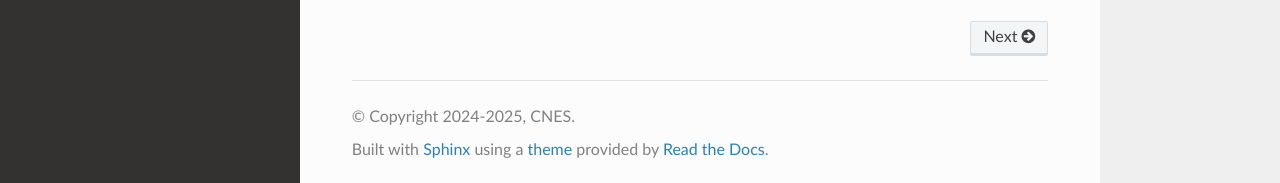
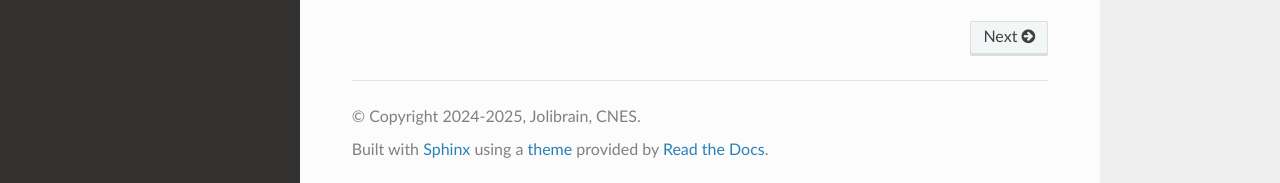
Before and after one commit to ship-zone/colette, a Sphinx documentation site: the page built from docs/source/index.rst, in a window 1280 px wide and 900 px high, scrolled down 4436 px. Shown: the part 714-897 px from the top of the window. Built offline with Sphinx 7.4.7 and the Read the Docs theme 3.1.0, drawn with Linux system fonts in a browser that asks for light colours.

Commit message:
doc: fix copyright

```diff
--- a/docs/source/conf.py
+++ b/docs/source/conf.py
@@ -7,7 +7,7 @@
 # https://www.sphinx-doc.org/en/master/usage/configuration.html#project-information
 
 project = "Colette"
-copyright = "2024-2025, CNES"
+copyright = "2024-2025, Jolibrain, CNES"
 author = "Jolibrain"
 
 # -- General configuration ---------------------------------------------------
```
